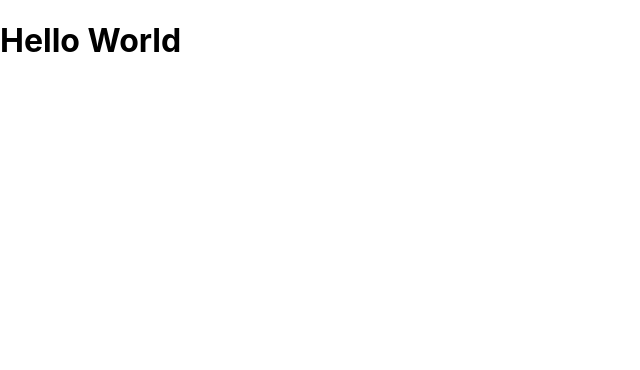
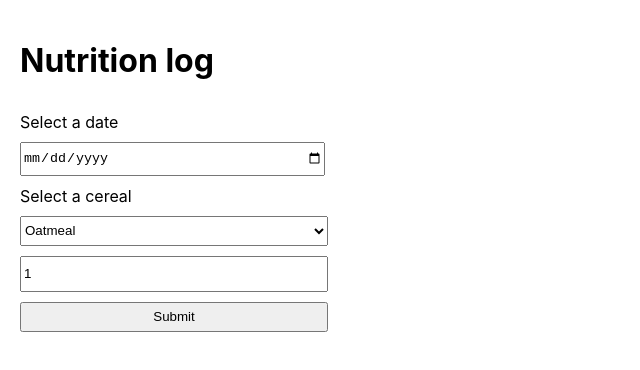
Before and after one commit to cristiansot/React-App-V2, a React (Create React App) app: page / in a window 1280 px wide. Shown: the top 370 px of the page, without its empty margins (0-640 px from the left). Built offline with nearby package versions, Linux system fonts and the light colour scheme.

Commit message:
Developing nutrition component step 1

```diff
--- a/package.json
+++ b/package.json
@@ -8,7 +8,9 @@
     "@testing-library/user-event": "^13.5.0",
     "react": "^18.2.0",
     "react-dom": "^18.2.0",
+    "react-hook-form": "^7.48.2",
     "react-scripts": "5.0.1",
+    "uuid": "^9.0.1",
     "web-vitals": "^2.1.4"
   },
   "scripts": {
--- a/public/index.html
+++ b/public/index.html
@@ -2,7 +2,7 @@
 <html lang="en">
   <head>
     <meta charset="utf-8" />
-    <link rel="icon" href="%PUBLIC_URL%/favicon.ico" />
+    <!-- <link rel="icon" href="%PUBLIC_URL%/favicon.ico" /> -->
     <meta name="viewport" content="width=device-width, initial-scale=1" />
     <meta name="theme-color" content="#000000" />
     <meta
--- a/src/App.js
+++ b/src/App.js
@@ -1,9 +1,10 @@
+import AddFoodForm from './components/AddFoodForm';
 import './css/App.css';
 
 function App() {
   return (
     <div className="App">
-      <h1>Hello World</h1>
+      <AddFoodForm />
     </div>
   );
 }
--- /dev/null
+++ b/src/components/AddFoodForm.js
@@ -0,0 +1,65 @@
+import React, { useEffect } from 'react';
+import { useForm } from 'react-hook-form';
+import { v4 as uuidv4 } from 'uuid';
+import '../css/AddFoodForm.css';
+
+const oatmeal = [40, 146, 6.4, 2.5, 26.8];
+
+function AddFoodForm({ addFood }) {
+  const { handleSubmit, register, reset } = useForm();
+
+  const onSubmit = handleSubmit((data) => {
+    const newfood = {
+      id: uuidv4(),
+      date: data.date,
+      cereals: data.cereals,
+    };
+
+    addFood(newfood);
+    reset(); // Reset all form fields
+  });
+
+/* https://chat.openai.com/share/f5e2b17a-3385-4852-919d-44af03096492 */
+  useEffect(() => {
+    var quantityInputs = document.querySelectorAll(".quantity");
+    for (var i = 0; i < quantityInputs.length; i++) {
+      var input = quantityInputs[i];
+      input.addEventListener("change", quantityCereal);
+    }
+
+    return () => {
+      // Cleanup event listeners on unmount if necessary
+      quantityInputs.forEach((input) => {
+        input.removeEventListener("change", quantityCereal);
+      });
+    };
+  }, []); // Empty dependency array ensures that the effect runs once after the initial render
+
+  function quantityCereal(event) {
+    var input = event.target;
+    if (isNaN(input.value) || input.value <= 0) {
+      input.value = 1;
+    }
+  }
+
+  return (
+    <form className="contentForm" onSubmit={onSubmit}>
+      <h1>Nutrition log</h1>
+
+      <label>Select a date</label>
+      <input type="date" {...register('date')} />
+
+      <label>Select a cereal</label>
+      <select {...register('cereals')}>
+        <option value="oatmeal">Oatmeal</option>
+      </select>
+      <input type="number" defaultValue="1" className="quantity" />
+
+      <button className="submit" type="submit">
+        Submit
+      </button>
+    </form>
+  );
+}
+
+export default AddFoodForm;
--- /dev/null
+++ b/src/css/AddFoodForm.css
@@ -0,0 +1,21 @@
+.contentForm {
+    display: flex;
+    flex-direction: column;
+    padding: 20px;
+    gap: 10px;
+}
+
+.contentForm input {
+    width: 300px;
+    height: 30px;
+}
+
+.contentForm select {
+    width: 308px;
+    height: 30px;
+}
+
+.contentForm button {
+    width: 308px;
+    height: 30px;
+}
```
Also changed, not shown: public/manifest.json, 1 other file (tests, documents, lock files or other folders).
